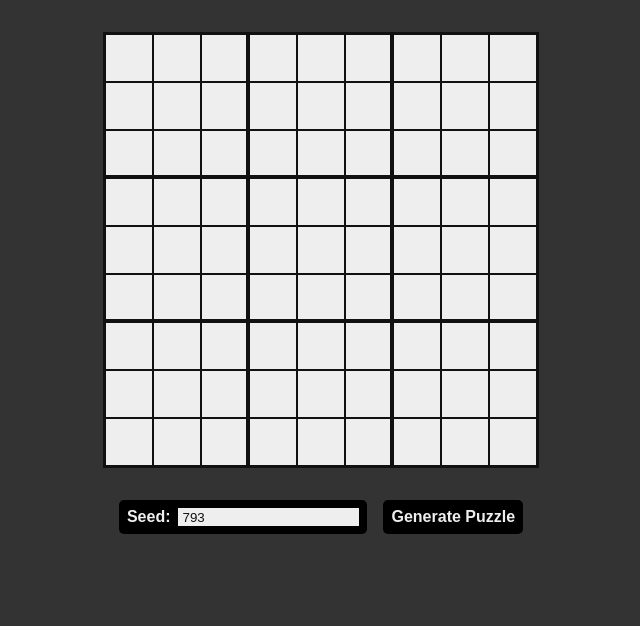
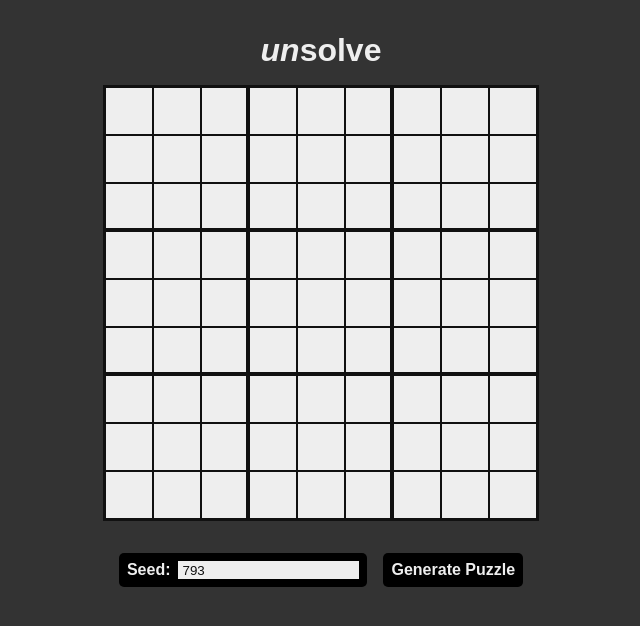
Before and after one commit to AidanGlickman/unsolve, a React (Vite) app: page / in a window 1280 px wide. Shown: the top 626 px of the page, without its empty margins (319-959 px from the left). Built offline with nearby package versions, Linux system fonts and the light colour scheme.

Commit message:
Add title

```diff
--- a/src/components/App.tsx
+++ b/src/components/App.tsx
@@ -24,6 +24,9 @@ function App() {
 
   return (
     <div className="app">
+      <div className="title">
+        <h1><em>un</em>solve</h1>
+      </div>
       <div className="sudoku-grid-wrapper">
         <SudokuGrid
           cells={cells}
--- a/src/css/App.scss
+++ b/src/css/App.scss
@@ -7,6 +7,10 @@
     margin: auto;
     text-align: center;
     margin-top: 2rem;
+}
+
+.title {
+    margin-bottom: 1rem;
 }
 
 button {
```
